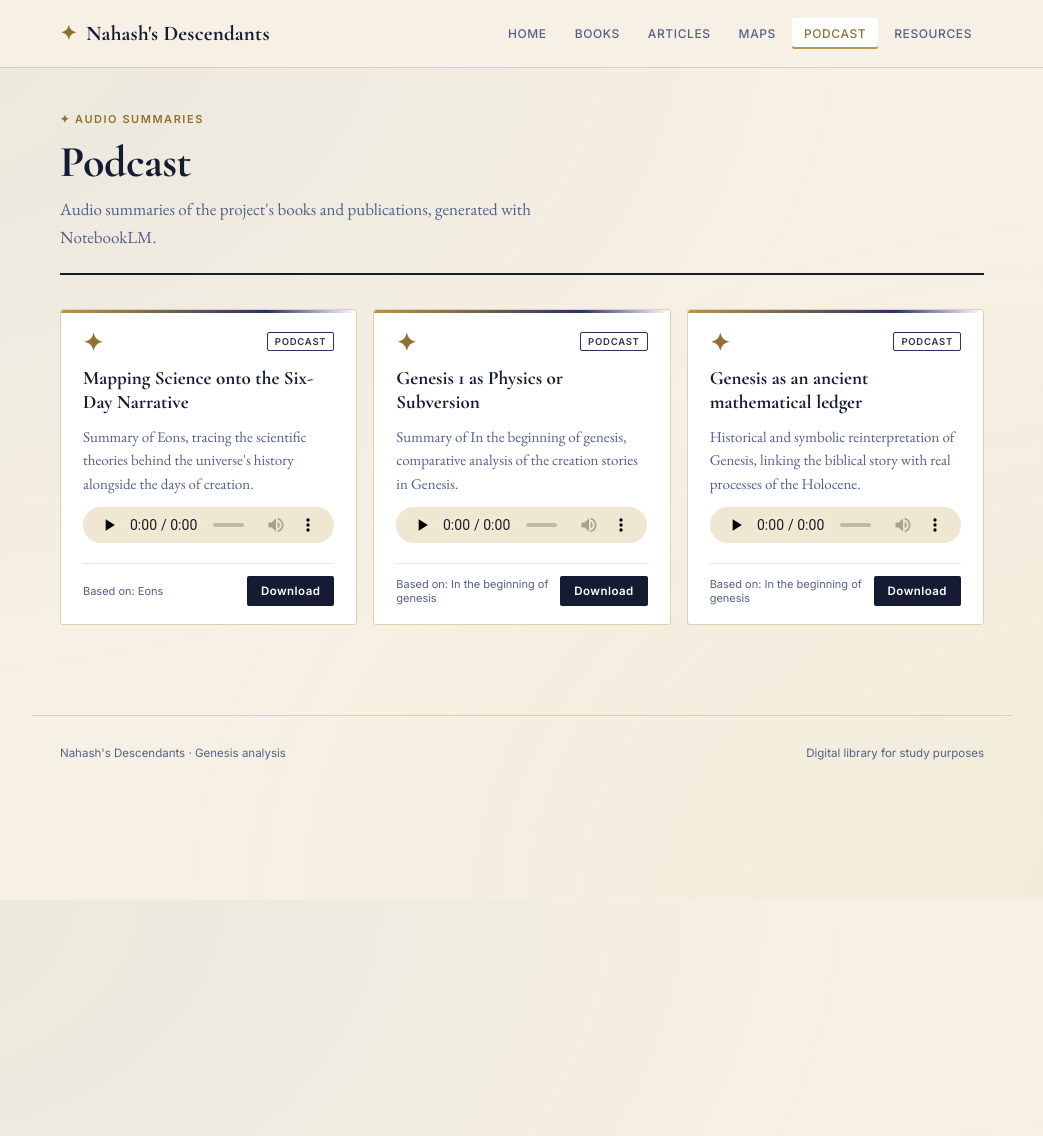
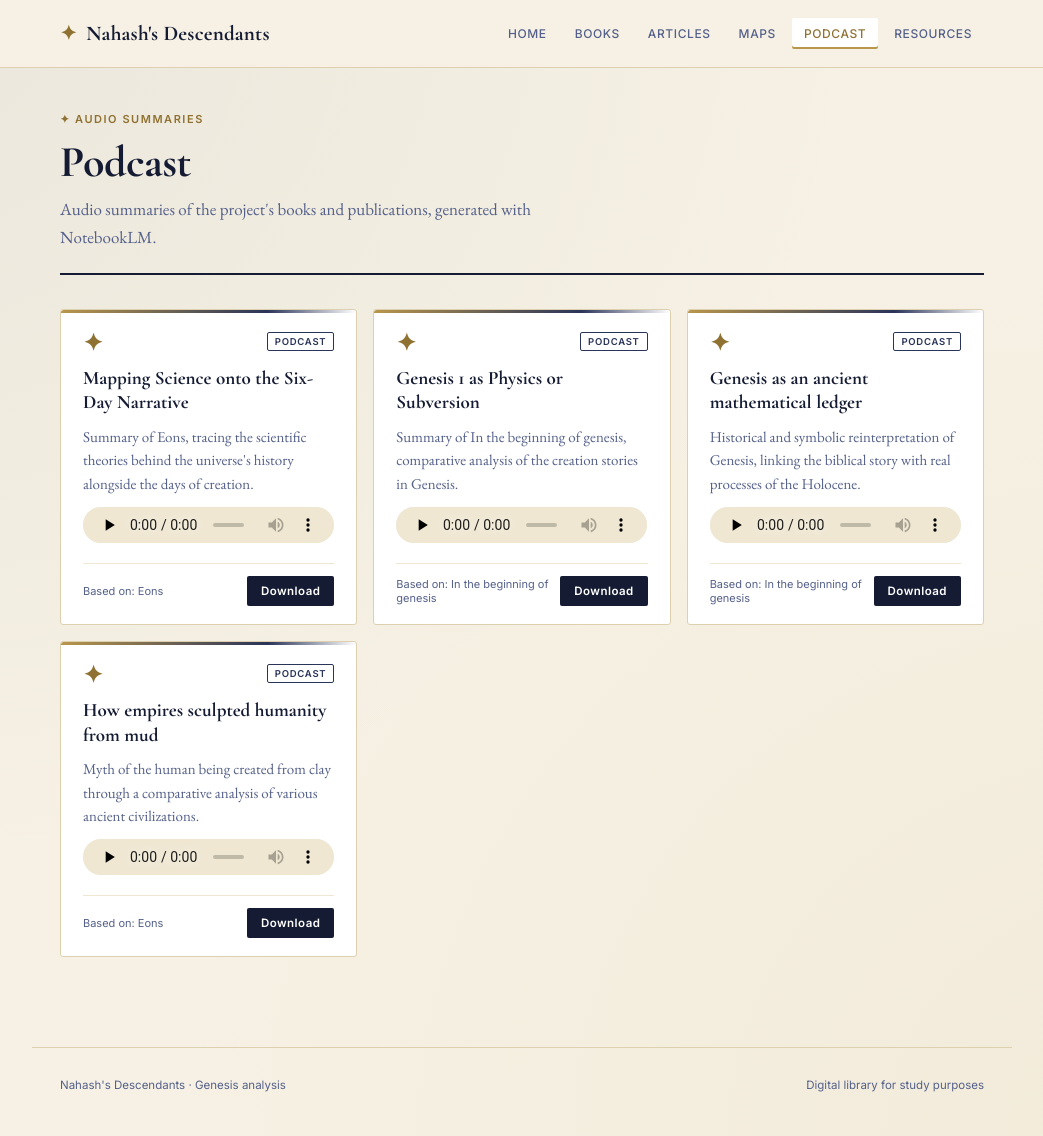
Before and after one commit to Dskartes/Nahashsdescendants, a Jekyll site: the page built from podcast.md, in a window 1280 px wide. Shown: the whole page, without its empty margins (118-1161 px from the left). Built offline with Jekyll 4.4.1, drawn with Linux system fonts in a browser that asks for light colours; before the commit the page ends 900 px from its top, so only the background shows below that.

Commit message:
Add podcast entry on empires and humanity's creation
Added a new podcast entry discussing the myth of humanity's creation from clay, including audio source and download link.

```diff
--- a/podcast.md
+++ b/podcast.md
@@ -54,6 +54,22 @@ subtitle: "Audio summaries of the project's books and publications, generated wi
       <a class="card-btn" href="{{ '/podcast/Genesis_as_an_Ancient_Mathematical_Ledger.mp3' | relative_url }}" download>Download</a>
     </div>
   </div>
+  <div class="card">
+    <div class="card-top">
+      <div class="card-mark">✦</div>
+      <div class="card-tag">Podcast</div>
+    </div>
+    <h3 class="card-title">How empires sculpted humanity from mud</h3>
+    <p class="card-desc">Myth of the human being created from clay through a comparative analysis of various ancient civilizations.</p>
+    <audio class="card-audio" controls preload="none">
+      <source src="{{ '/podcast/How_Empires_Sculpted_Humanity_From_Mud.mp3' | relative_url }}" type="audio/mpeg">
+      Your browser does not support HTML5 audio.
+    </audio>
+    <div class="card-meta">
+      <span class="card-info">Based on: Eons</span>
+      <a class="card-btn" href="{{ '/podcast/How_Empires_Sculpted_Humanity_From_Mud.mp3' | relative_url }}" download>Download</a>
+    </div>
+  </div>
 </div>
 
 <!--
```
